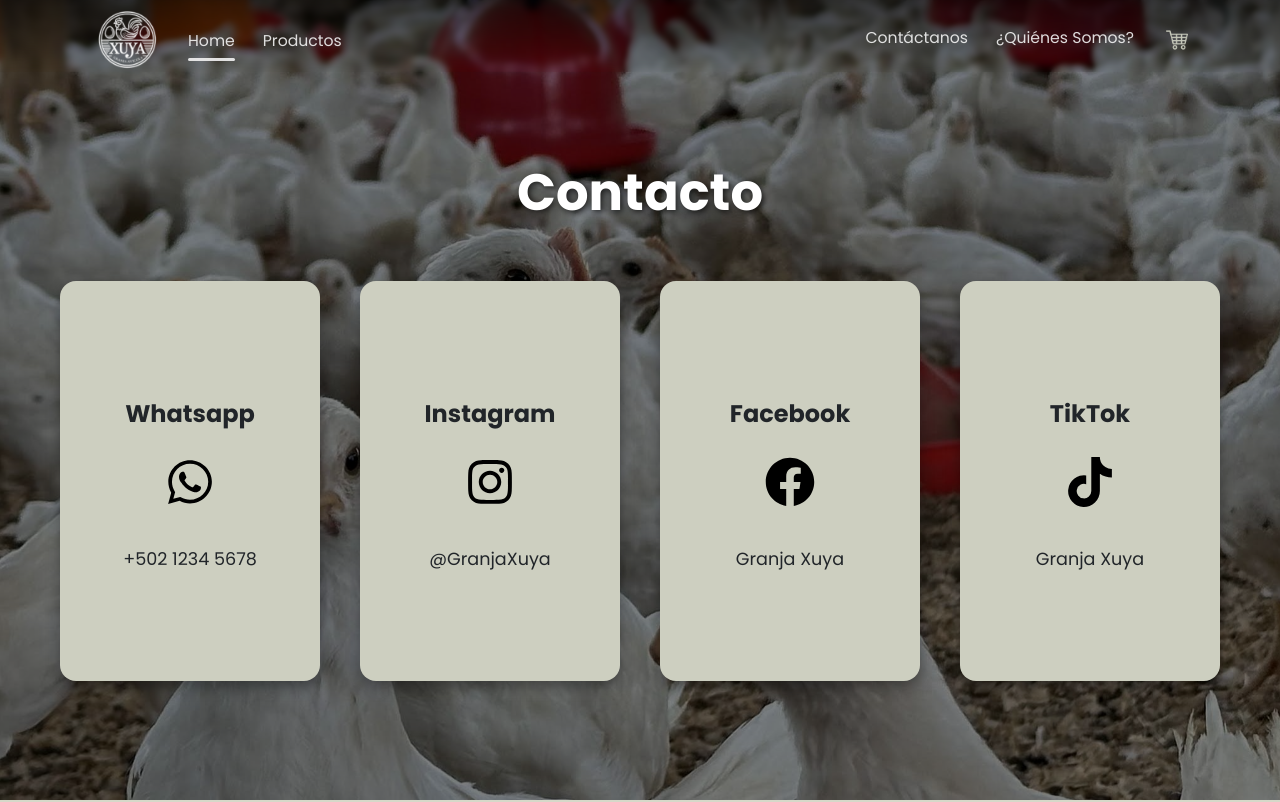
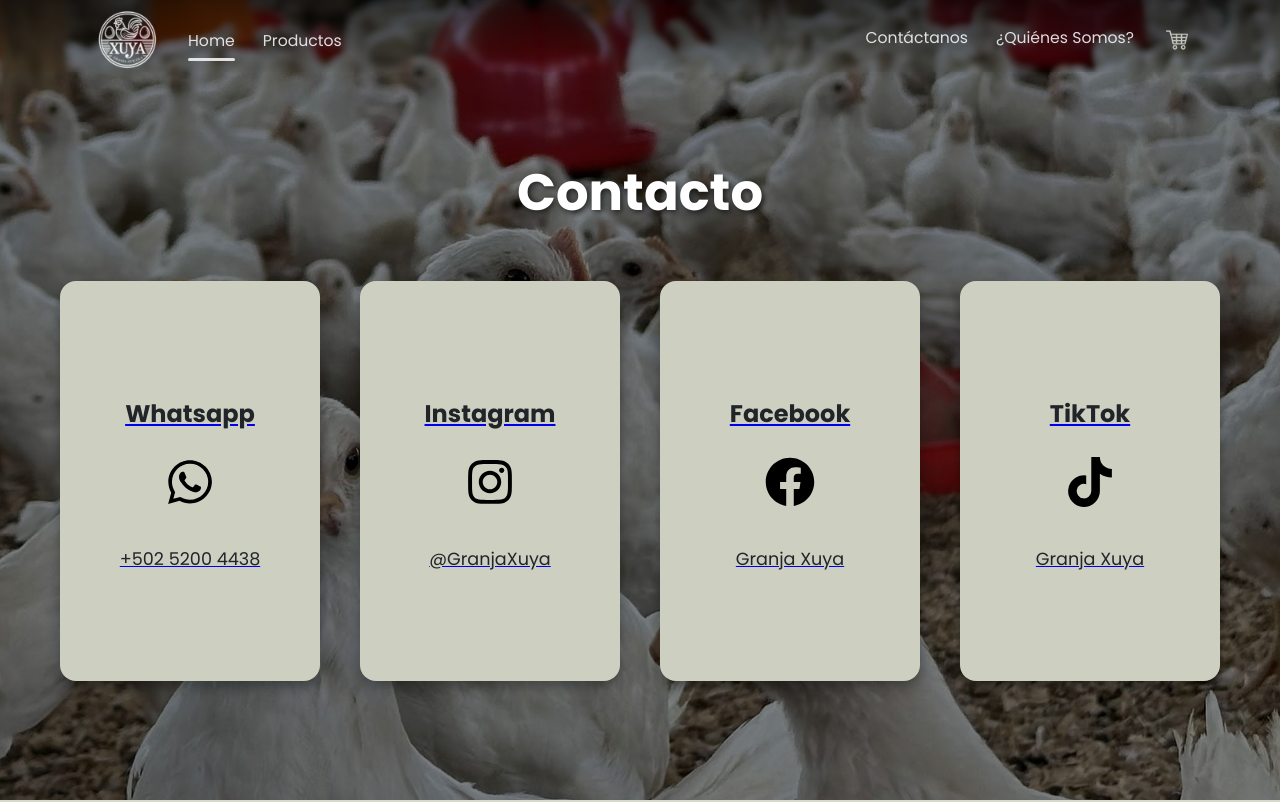
Before and after one commit to Granjaxuya/GranjaxuyaFrontend, a React (Create React App) app in the folder granjaxuyafrontend/: page /contacto in a window 1280 px wide. Shown: the top 802 px of the page. Built offline with nearby package versions, Linux system fonts and the light colour scheme.

Commit message:
Contact fixes

```diff
--- a/granjaxuyafrontend/src/components/Contact/Contact.jsx
+++ b/granjaxuyafrontend/src/components/Contact/Contact.jsx
@@ -1,13 +1,18 @@
 import React from "react";
 import "./Contact.css";
 
-const Contact= ({ title, icon, text }) => {
+const Contact = ({ title, icon, text, link }) => {
   return (
-    <div className="contact-card">
+    <a
+      href={link}
+      target="_blank"
+      rel="noopener noreferrer"
+      className="contact-card"
+    >
       <h3>{title}</h3>
       <div className="contact-icon">{icon}</div>
       <p>{text}</p>
-    </div>
+    </a>
   );
 };
 
--- a/granjaxuyafrontend/src/pages/Contact/Contact.jsx
+++ b/granjaxuyafrontend/src/pages/Contact/Contact.jsx
@@ -8,10 +8,10 @@
     <div className="contact-container">
       <h1 className="contact-title">Contacto</h1>
       <div className="contact-grid">
-        <ContactCard title="Whatsapp" icon={<FaWhatsapp />} text="+502 1234 5678" />
-        <ContactCard title="Instagram" icon={<FaInstagram />} text="@GranjaXuya" />
-        <ContactCard title="Facebook" icon={<FaFacebook />} text="Granja Xuya" />
-        <ContactCard title="TikTok" icon={<FaTiktok />} text="Granja Xuya" />
+        <ContactCard title="Whatsapp" icon={<FaWhatsapp />} text="+502 5200 4438" link="https://wa.me/50212345678" />
+        <ContactCard title="Instagram" icon={<FaInstagram />} text="@GranjaXuya" link="https://instagram.com/GranjaXuya" />
+        <ContactCard title="Facebook" icon={<FaFacebook />} text="Granja Xuya" link="https://facebook.com/GranjaXuya.2024"/>
+        <ContactCard title="TikTok" icon={<FaTiktok />} text="Granja Xuya" link="https://www.tiktok.com/@granjaxuya" />
       </div>
     </div>
   );
```
